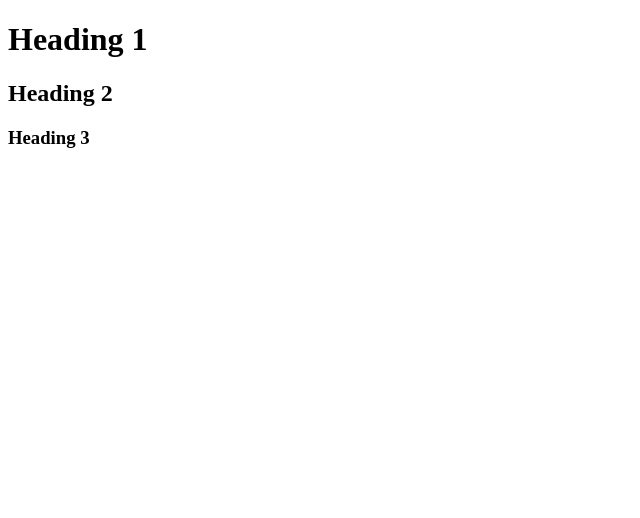
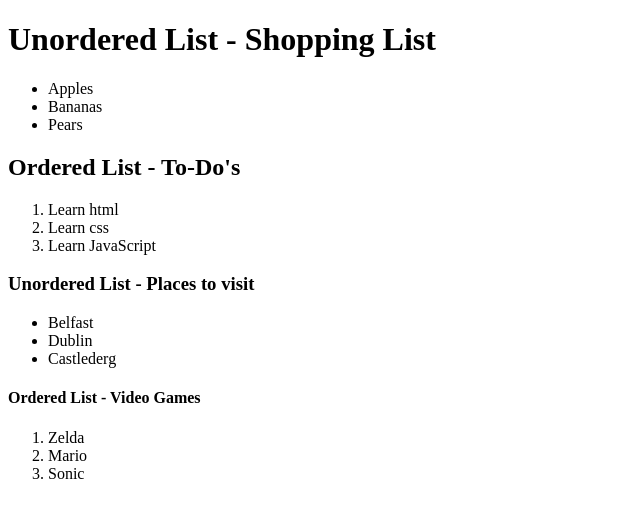
Before and after one commit to zypher89/git_test, a plain HTML site: page html-boilerplate/index.html in a window 1280 px wide. Shown: the whole page, without its empty margins (0-640 px from the left). Drawn offline with Linux system fonts and the light colour scheme.

Commit message:
Updates to html

```diff
--- a/html-boilerplate/index.html
+++ b/html-boilerplate/index.html
@@ -1,12 +1,45 @@
 <!DOCTYPE html>
 <html lang="en">
-    <head>
+<head>
     <meta charset="UTF-8">
-    <title>Le Doc</title>
-    </head>
-    <body>
-        <h1>Heading 1</h1>
-        <h2>Heading 2</h2>
-        <h3>Heading 3</h3>
-    </body>
+    <meta name="viewport" content="width=device-width, initial-scale=1.0">
+    <title>Document</title>
+</head>
+<body>
+
+    <h1>Unordered List - Shopping List</h1>
+
+    <ul>
+        <li>Apples</li>
+        <li>Bananas</li>
+        <li>Pears</li>
+    </ul>
+
+    <h2>Ordered List - To-Do's</h2>
+
+    <ol>
+        <li>Learn html</li>
+        <li>Learn css</li>
+        <li>Learn JavaScript</li>
+    </ol>
+
+    <h3>Unordered List - Places to visit</h3>
+
+    <ul>
+        <li>Belfast</li>
+        <li>Dublin</li>
+        <li>Castlederg</li>
+    </ul>
+
+    <h4>Ordered List - Video Games</h4>
+
+    <ol>
+        <li>Zelda</li>
+        <li>Mario</li>
+        <li>Sonic</li>
+    </ol>
+
+
+
+</body>
 </html>
```
